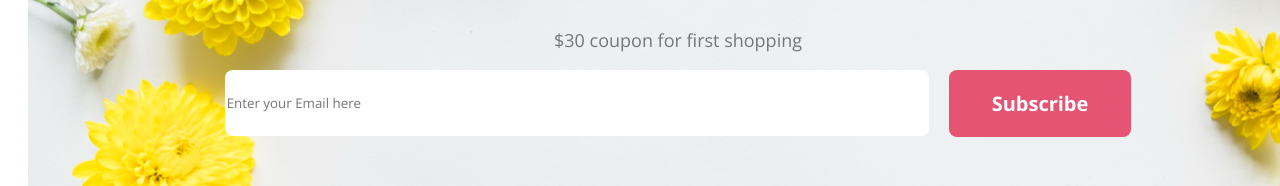
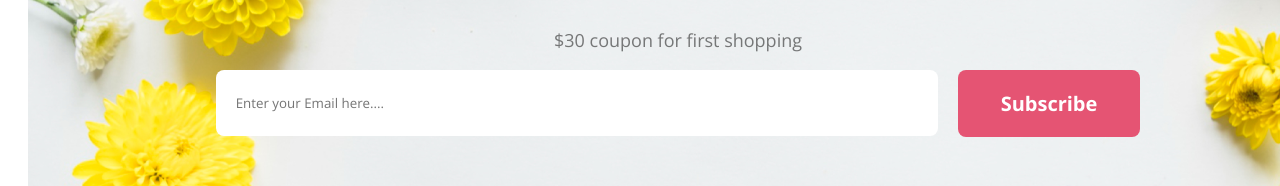
Before and after one commit to nadira1187/flower-shop-website, a plain HTML site: page index.html in a window 1280 px wide. Shown: the part 3684-3870 px from the top of the page. Drawn offline with nearby package versions, Linux system fonts and the light colour scheme.

Commit message:
last commit

```diff
--- a/index.html
+++ b/index.html
@@ -94,7 +94,7 @@
             <h3 class="deal-title">Get The Latest Deals</h3>
             <p class="deal-description">$30 coupon for first shopping</p>
             <div class="email">
-            <input class="email-button"     type="email" name="" placeholder="Enter your Email here">
+            <input class="email-button"     type="email" name="" placeholder="Enter your Email here....">
             <button class="btn-3">Subscribe</button>
         </div>
         </div>
--- a/styles/flower.css
+++ b/styles/flower.css
@@ -177,6 +177,7 @@ background: #FFF;
 width: 700px;
 height: 64px;
 border: 0;
+padding-left: 20px;
 }
 .hot-deal{
     border-radius: 8px;
```
